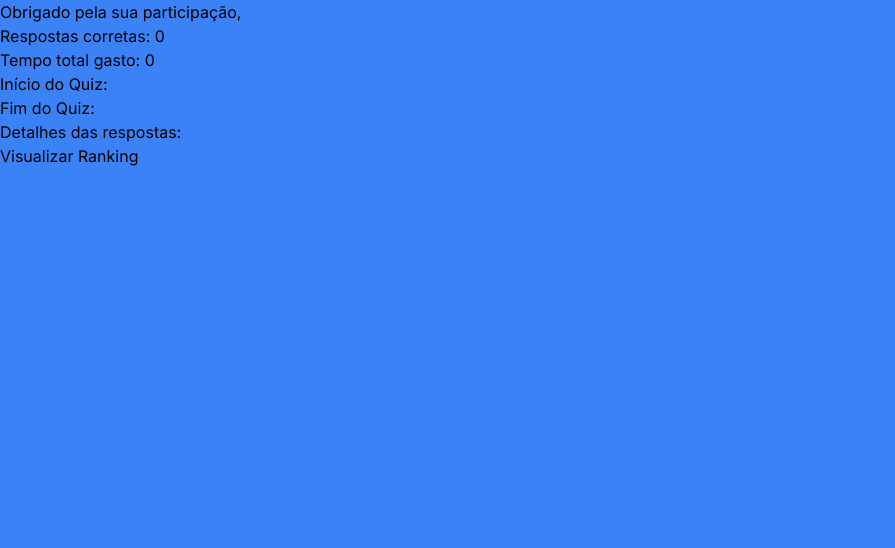
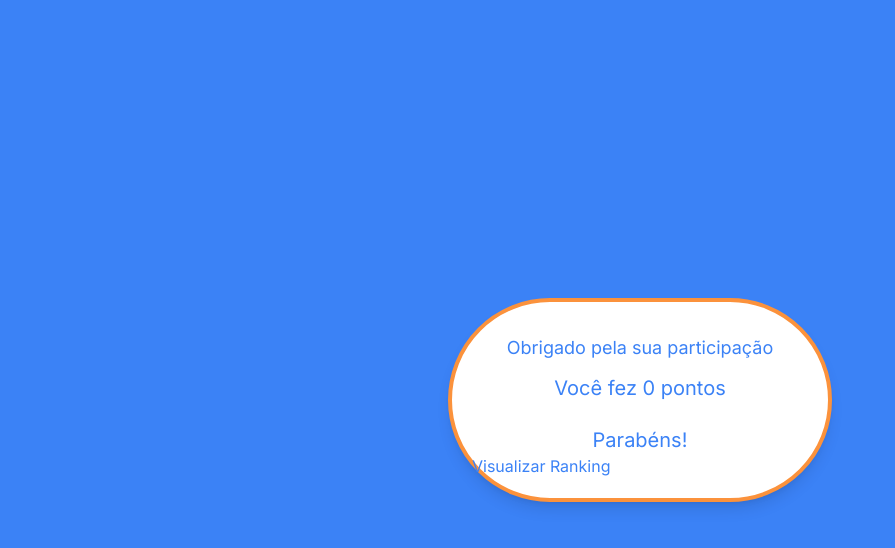
Before and after one commit to douglas-yokomizo/quiz-with-dashboard, a Next.js app: page /result in a window 1280 px wide. Shown: the top 548 px of the page, without its empty margins (0-895 px from the left). Built offline with nearby package versions, Linux system fonts and the light colour scheme.

Commit message:
feat: add style to ResultPage and add Dashboard

```diff
--- /dev/null
+++ b/src/app/dashboard/page.tsx
@@ -0,0 +1,89 @@
+"use client";
+import React, { useEffect, useState } from "react";
+import { supabase } from "../lib/supabase";
+
+type QuizSummary = {
+  totalUsers: number | null;
+  averageTimeSpent: number;
+  totalQuestionsAnswered: number;
+  totalCorrectAnswers: number;
+};
+
+type AnswerDetail = {
+  questionId: string;
+  isCorrect: boolean;
+  selectedOption: string;
+  userId: string;
+};
+
+const DashboardPage = () => {
+  const [summary, setSummary] = useState<QuizSummary | null>(null);
+  const [answerDetails, setAnswerDetails] = useState<AnswerDetail[]>([]);
+
+  useEffect(() => {
+    const fetchSummary = async () => {
+      try {
+        const { count: totalUsers } = await supabase
+          .from("users")
+          .select("id", { count: "exact" });
+
+        const { data: quizResults, error } = await supabase.rpc(
+          "fetch_quiz_summary"
+        );
+
+        if (error) throw error;
+
+        if (quizResults && quizResults.length > 0) {
+          const {
+            average_time_spent,
+            total_quiz_attempts,
+            average_user_score,
+          } = quizResults[0];
+          setSummary({
+            totalUsers,
+            averageTimeSpent: average_time_spent,
+            totalQuestionsAnswered: total_quiz_attempts,
+            totalCorrectAnswers: average_user_score,
+          });
+        }
+
+        const { data: answerDetailsData, error: answerDetailsError } =
+          await supabase.from("answer_details").select("*");
+
+        if (answerDetailsError) throw answerDetailsError;
+
+        setAnswerDetails(answerDetailsData);
+      } catch (error) {
+        console.error("Erro ao buscar dados do dashboard:", error);
+      }
+    };
+
+    fetchSummary();
+  }, []);
+
+  if (!summary) {
+    return <div>Carregando...</div>;
+  }
+
+  return (
+    <div>
+      <h2>Dashboard do Quiz</h2>
+      <p>Quantidade de usuários: {summary.totalUsers}</p>
+      <p>Tempo médio de jornada: {summary.averageTimeSpent} segundos</p>
+      <p>Total de perguntas respondidas: {summary.totalQuestionsAnswered}</p>
+      <p>Total de respostas corretas: {summary.totalCorrectAnswers}</p>
+      <h3>Detalhes das Respostas</h3>
+      <ul>
+        {answerDetails.map((detail, index) => (
+          <li key={index}>
+            Usuário: {detail.userId}, Pergunta: {detail.questionId}, Resposta
+            Selecionada: {detail.selectedOption}, Correta:{" "}
+            {detail.isCorrect ? "Sim" : "Não"}
+          </li>
+        ))}
+      </ul>
+    </div>
+  );
+};
+
+export default DashboardPage;
--- a/src/app/result/page.tsx
+++ b/src/app/result/page.tsx
@@ -3,33 +3,23 @@ import Link from "next/link";
 import { useQuiz } from "../contexts/QuizContext";
 
 const ResultPage = () => {
-  const {
-    correctAnswers,
-    totalTimeSpent,
-    startTime,
-    endTime,
-    answerDetails,
-    userName,
-  } = useQuiz();
+  const { correctAnswers, userName } = useQuiz();
 
   return (
-    <div className="bg-blue-500 h-screen">
-      <h3>Obrigado pela sua participação, {userName}</h3>
-      <p>Respostas corretas: {correctAnswers}</p>
-      <p>Tempo total gasto: {totalTimeSpent}</p>
-      <p>Início do Quiz: {startTime?.toLocaleString()}</p>
-      <p>Fim do Quiz: {endTime?.toLocaleString()}</p>
-      <div>
-        <p>Detalhes das respostas:</p>
-        {answerDetails.map((detail, index) => (
-          <div key={index}>
-            <p>Questão: {detail.questionId}</p>
-            <p> Opção selecionada {detail.selectedOption}</p>
-            <p>Resposta correta:{detail.isCorrect ? "sim" : "não"}</p>
-          </div>
-        ))}
+    <div className="bg-blue-500 h-screen flex justify-center items-center">
+      <div className="bg-white text-blue-500 w-1/3 self-center max-w-sm mx-auto p-5 rounded-full shadow-lg border-4 border-orange-400 ">
+        <h3 className="text-center text-lg mt-3">
+          Obrigado pela sua participação
+        </h3>
+        <h4 className="text-center mt-3 text-xl">{userName}</h4>
+        <p className="text-center mt-3 text-xl">
+          Você fez {correctAnswers} pontos
+        </p>
+        <h4 className="text-center mt-6 text-xl">Parabéns!</h4>
+        <Link href={"/ranking"} className="">
+          <p>Visualizar Ranking</p>
+        </Link>
       </div>
-      <Link href={"/ranking"}>Visualizar Ranking</Link>
     </div>
   );
 };
```
